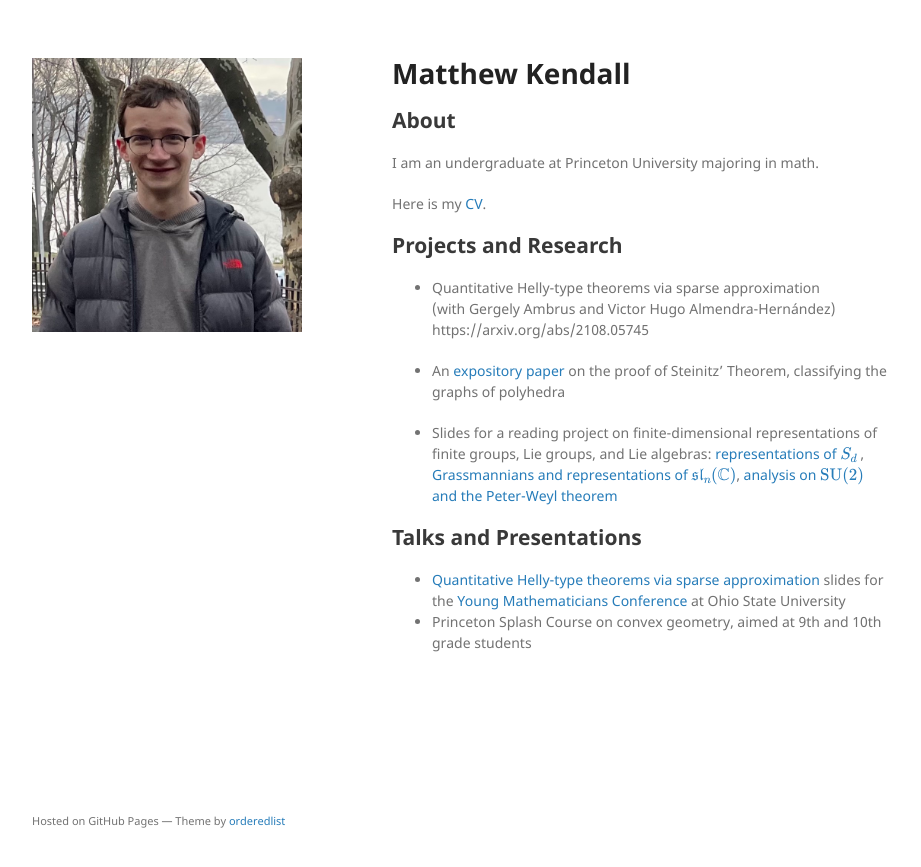
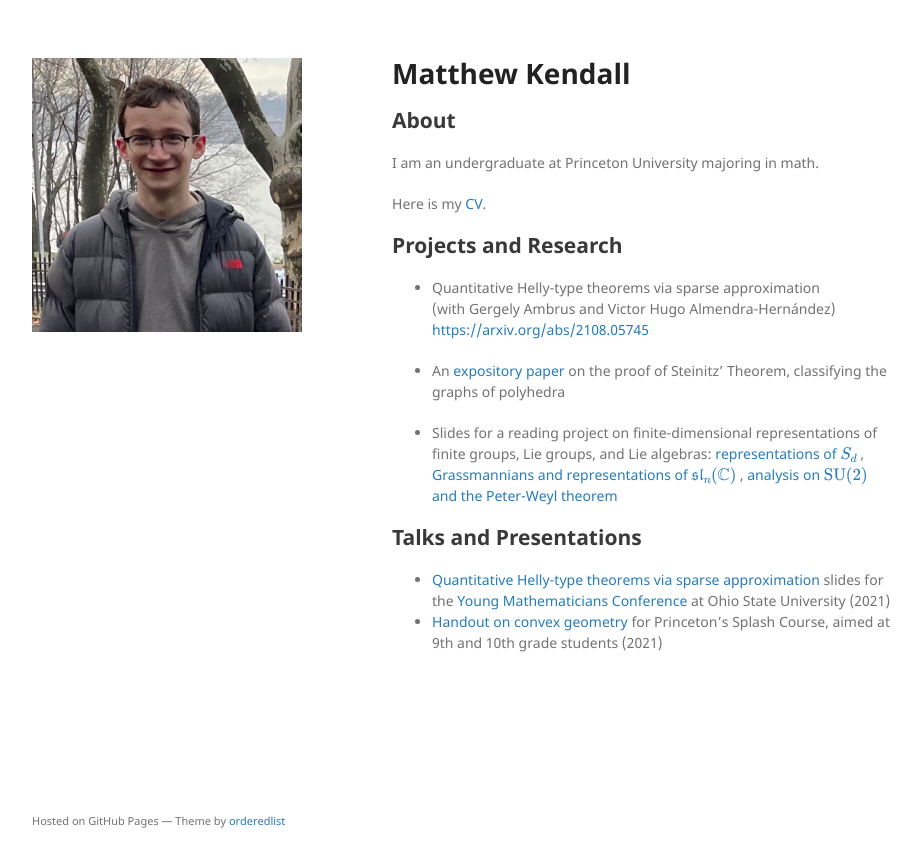
Before and after one commit to matthewkendall/matthewkendall.github.io, a Jekyll site: the page built from index.md, in a window 1280 px wide. Shown: the top 867 px of the page, without its empty margins (178-1099 px from the left). Built offline with Jekyll 4.4.1, drawn with Linux system fonts in a browser that asks for light colours; our own code applies the rules of GitHub Pages for plain Markdown files; formulas are drawn with MathJax 3; the repository's description, which GitHub fills in, is left out.

Commit message:
Update index.md

```diff
--- a/index.md
+++ b/index.md
@@ -3,16 +3,16 @@
 ## About
 I am an undergraduate at Princeton University majoring in math.
 
-Here is my <a href="/assets/Kendall_CV_22.pdf" target="_blank"> CV</a>.
+Here is my <a href="matthewkendall.github.io/assets/Kendall_CV_22.pdf" target="_blank"> CV</a>.
 
 ## Projects and Research
-- Quantitative Helly-type theorems via sparse approximation <br> (with Gergely Ambrus and Victor Hugo Almendra-Hernández)  <br> https://arxiv.org/abs/2108.05745
+- Quantitative Helly-type theorems via sparse approximation <br> (with Gergely Ambrus and Victor Hugo Almendra-Hernández)  <br> <a href="https://arxiv.org/abs/2108.05745">https://arxiv.org/abs/2108.05745 </a>
 
--   An [expository paper](https://drive.google.com/file/d/1NS0GOi4oB5l6gTXtjJSKy62yDzaEBiTY/view?usp=sharing) on the proof of Steinitz' Theorem, classifying the graphs of polyhedra
+-   An <a href="matthewkendall.github.io/assets/steinitz.pdf" target="_blank"> expository paper </a> on the proof of Steinitz' Theorem, classifying the graphs of polyhedra
 
--   Slides for a reading project on finite-dimensional representations of finite groups, Lie groups, and Lie algebras: [representations of $S_d$](https://drive.google.com/file/d/1QjwRF0HZF1aFF6zScaClb6YVIeXvHXng/view?usp=sharing) , [Grassmannians and representations of $\mathfrak{sl}_n(\mathbb{C})$](https://drive.google.com/file/d/1i7wDhTK4fKgiomRHZBb_MVMKBFfjago0/view?usp=sharing), [analysis on $\mathrm{SU}(2)$ and the Peter-Weyl theorem](https://drive.google.com/file/d/1hi3LycRgXJi-u_KKOjKsU4CNl5S-YvmY/view?usp=sharing)
+-   Slides for a reading project on finite-dimensional representations of finite groups, Lie groups, and Lie algebras: <a href="matthewkendall.github.io/assets/lec_Sn-reps.pdf" target="_blank"> representations of $S_d$ </a> , <a href="matthewkendall.github.io/assets/lec_grassmannians.pdf" target="_blank"> Grassmannians and representations of $\mathfrak{sl}_n(\mathbb{C})$ </a> , <a href="matthewkendall.github.io/assets/lec_su2.pdf" target="_blank"> analysis on $\mathrm{SU}(2)$ and the Peter-Weyl theorem </a>
 
 ## Talks and Presentations
 
--  [Quantitative Helly-type theorems via sparse approximation](https://drive.google.com/file/d/1XUFLkC3joIvBtLTd2nv61izF1HfMWo7U/view?usp=sharing) slides for the [Young Mathematicians Conference](https://ymc.osu.edu/about) at Ohio State University
-- Princeton Splash Course on convex geometry, aimed at 9th and 10th grade students
+-  <a href="matthewkendall.github.io/assets/helly-diameter_presentation.pdf" target="_blank"> Quantitative Helly-type theorems via sparse approximation</a> slides for the [Young Mathematicians Conference](https://ymc.osu.edu/about) at Ohio State University (2021)
+- <a href="matthewkendall.github.io/assets/I-hate-geometry-change-my-mind.pdf" target="_blank"> Handout on convex geometry </a> for Princeton's Splash Course, aimed at 9th and 10th grade students (2021)
```
